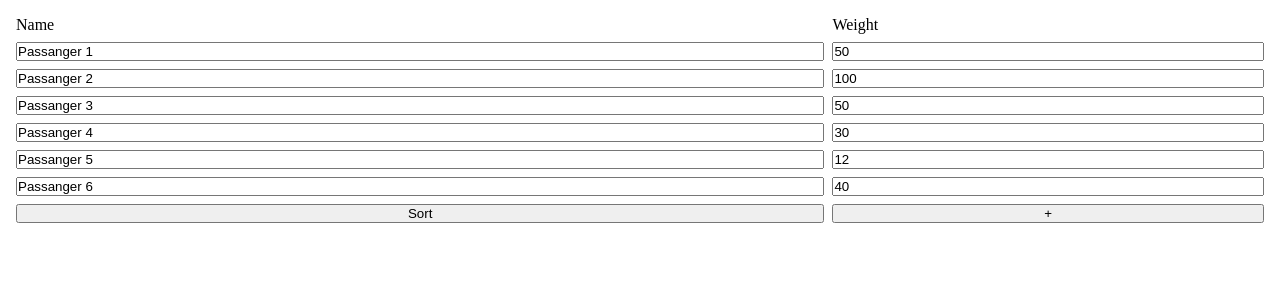
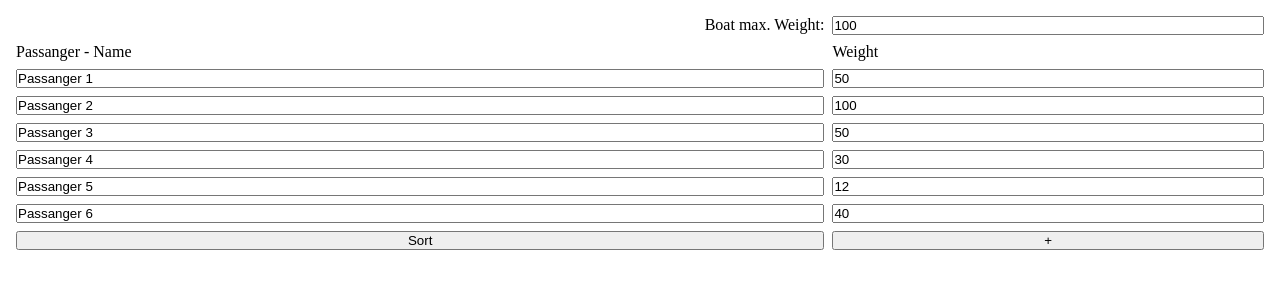
Before and after one commit to And1Two/BoatGame, a plain HTML site: page index.html in a window 1280 px wide. Drawn offline with Linux system fonts and the light colour scheme.

Commit message:
Dynamic Boat weight & fixed adding new passanger

```diff
--- a/index.html
+++ b/index.html
@@ -10,8 +10,12 @@
 <body>
     <main>
         <dl style="display: none;">
+            <dd>
+                <span style="text-align: right;">Boat max. Weight:</span>
+                <input id="weight" type="number">
+            </dd>
             <dt>
-                <span>Name</span>
+                <span>Passanger - Name</span>
                 <span>Weight</span>
             </dt>
             <dd>
--- a/main.js
+++ b/main.js
@@ -2,7 +2,7 @@
     "use strict";
 
     let numItems = 0;
-    const maxWeight = 100;
+    let maxWeight = 100;
     const data = [
         {
             name: "Passanger 1",
@@ -119,8 +119,15 @@
 
         b[0].onclick = sort;
         b[1].onclick = () => {
-            createEntry(e, e.querySelectorAll("dd").length - 1, "", "");
+            createEntry(e, e.querySelectorAll("dd").length - 2, "", "");
         }
+
+        let w = doc.getElementById("weight");
+
+        w.value = maxWeight;
+        w.oninput = () => {
+            maxWeight = Number(w.value);
+        };
 
         e.style.display = "block";
     }
```
